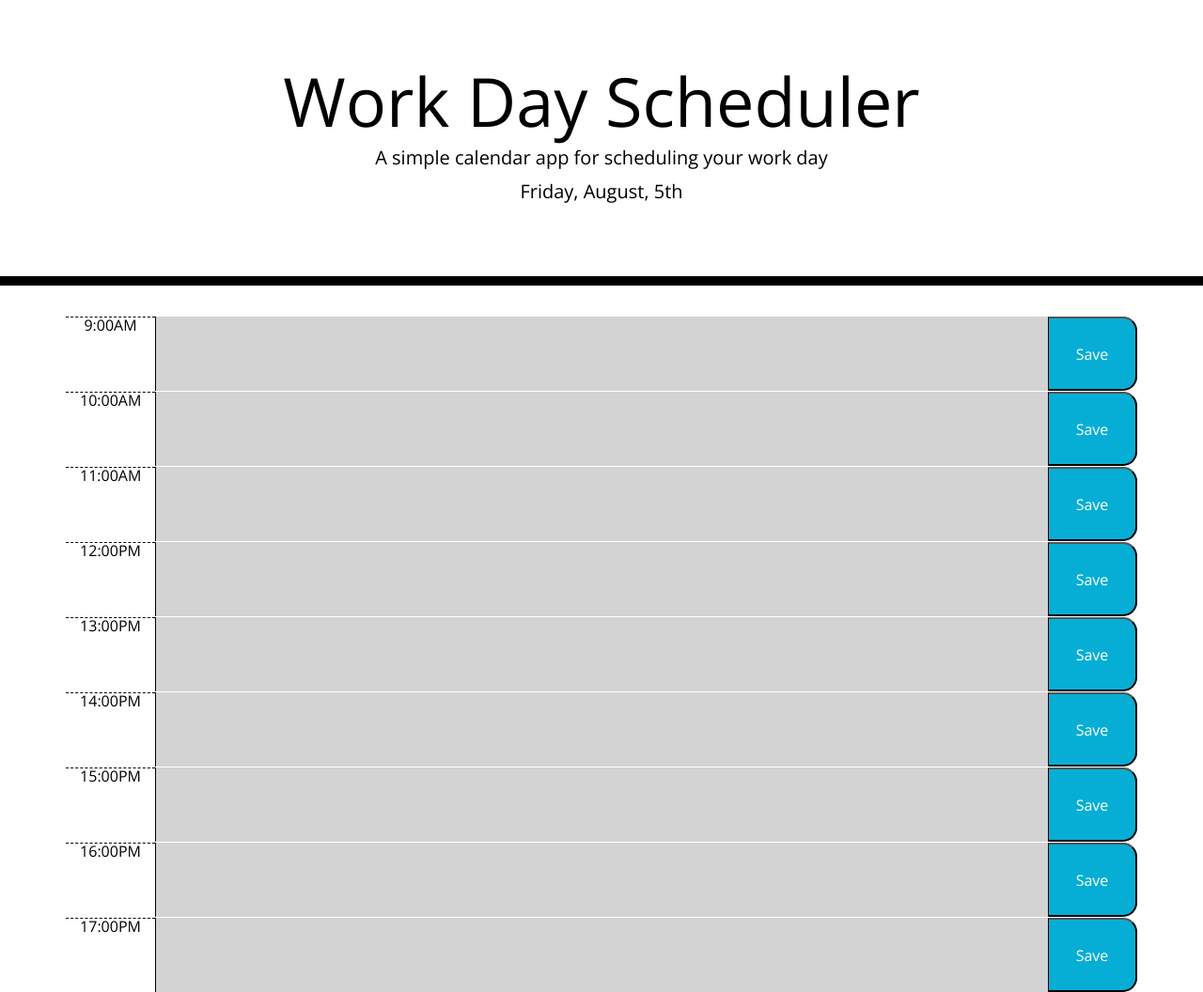
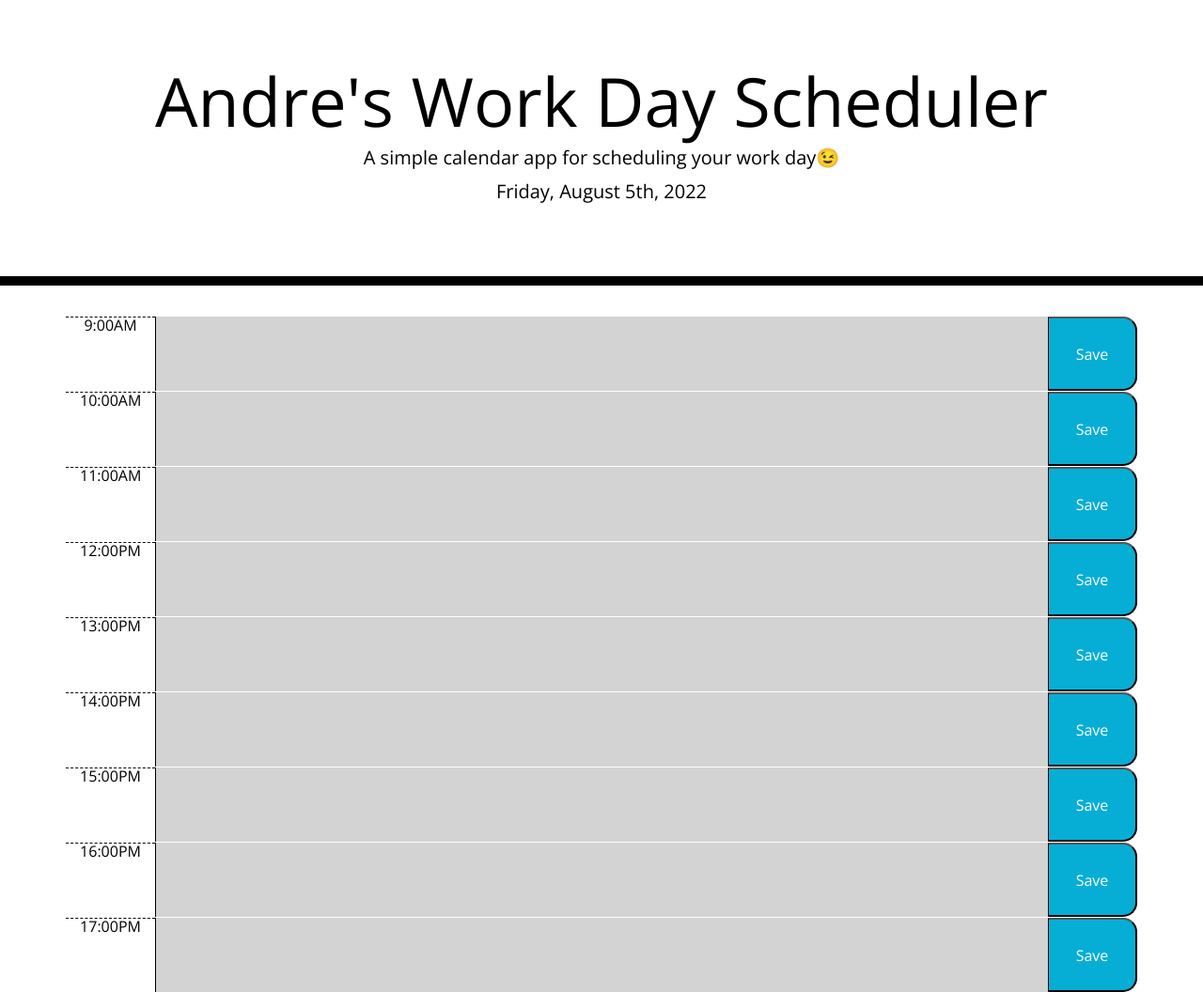
Before and after one commit to andresilva8624/Andre-Work_Schedule, a plain HTML site: page index.html in a window 1280 px wide. Shown: the whole page at 94% size. Drawn offline with nearby package versions, Linux system fonts and the light colour scheme.

```diff
--- a/Assets/js/script.js
+++ b/Assets/js/script.js
@@ -7,7 +7,7 @@
 var currentDayEl = $("#currentDay");
 
 function displayTime() {
-    var currentDay = moment().format('dddd, MMMM, Do');
+    var currentDay = moment().format('dddd, MMMM Do, YYYY');
     currentDayEl.text(currentDay);
     console.log(currentDay);
 }
--- a/index.html
+++ b/index.html
@@ -19,13 +19,13 @@
       rel="stylesheet"
     />
     <link rel="stylesheet" href="style.css" />
-    <title>Work Day Scheduler</title>
+    <title>Andre's Work Day Scheduler</title>
   </head>
 
   <body>
     <header class="jumbotron">
-      <h1 class="display-3">Work Day Scheduler</h1>
-      <p class="lead">A simple calendar app for scheduling your work day</p>
+      <h1 class="display-3">Andre's Work Day Scheduler</h1>
+      <p class="lead">A simple calendar app for scheduling your work day😉</p>
       <p id="currentDay" class="lead"></p>
     </header>
     <div class="container">
```
Also changed, not shown: 2 other files.
